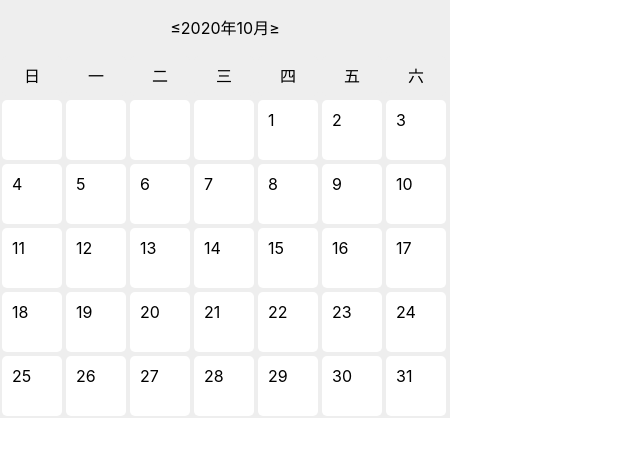
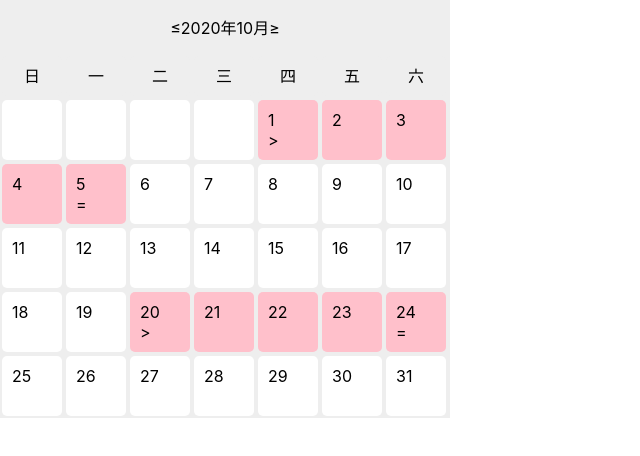
Before and after one commit to unnKoel/date-for-aunt, a React (Create React App) app: page / in a window 1280 px wide. Shown: the top 456 px of the page, without its empty margins (0-640 px from the left). Built offline with nearby package versions, Linux system fonts and the light colour scheme.

Commit message:
basely complete

```diff
--- a/src/App.js
+++ b/src/App.js
@@ -1,13 +1,9 @@
 import React from 'react';
 import './App.css';
-import Calender from './components/calendar';
+import AuntCalender from './components/aunt-calender';
 
 function App() {
-  return (
-    <div className="App">
-      <Calender />
-    </div>
-  );
+  return <AuntCalender />;
 }
 
 export default App;
--- /dev/null
+++ b/src/components/aunt-calender.js
@@ -0,0 +1,156 @@
+import React, {useState} from 'react';
+import Calender from './calendar';
+import {
+  getCurrentYear,
+  getCurrentMonth,
+  inOrdecreaseDate,
+  getDayNumbers,
+  isHistoryMonth,
+  getDaysBetween,
+  getDiffDate,
+} from '../utils';
+
+const now = new Date();
+
+const AuntCalender = ({
+  lastPeriodStart,
+  duration = 5,
+  cycle = 28,
+  periods,
+  onHistoryMonth = () => {},
+}) => {
+  // const [year, setYear] = useState(getCurrentYear());
+  // const [month, setMonth] = useState(getCurrentMonth());
+
+  const getBasePeriodStart = () => {
+    let basePeriodStart;
+    const predictStartDate = inOrdecreaseDate(lastPeriodStart, cycle);
+    if (predictStartDate.getTime() < now.getTime()) {
+      basePeriodStart = now;
+    } else {
+      basePeriodStart = lastPeriodStart;
+    }
+
+    return basePeriodStart;
+  };
+
+  const collectMonthStartPeriod = (startRemainder, monthStartDate) => {
+    if (startRemainder < duration) {
+      const periodDays = duration - startRemainder;
+      const endDate = inOrdecreaseDate(monthStartDate, periodDays);
+      return getDiffDate(monthStartDate, endDate);
+    }
+
+    return [];
+  };
+
+  const collectMonthEndPeriod = (
+    endRemainder,
+    monthStartDate,
+    monthDayNumbers
+  ) => {
+    if (endRemainder < duration) {
+      const periodDays = endRemainder;
+      const startDate = inOrdecreaseDate(
+        monthStartDate,
+        monthDayNumbers - periodDays
+      );
+      const endDate = inOrdecreaseDate(monthStartDate, monthDayNumbers);
+      return getDiffDate(startDate, endDate);
+    }
+
+    return [];
+  };
+
+  const collectDuringMonthPeriod = (
+    basePeriodStart,
+    endCycleAmount,
+    startCycleAmount
+  ) => {
+    const diffCycleAmount = endCycleAmount - startCycleAmount - 1;
+    const periods = [];
+
+    if (diffCycleAmount >= 1) {
+      let periodStart = inOrdecreaseDate(
+        basePeriodStart,
+        startCycleAmount * cycle
+      );
+
+      for (let i = 1; i < diffCycleAmount + 1; i++) {
+        periodStart = inOrdecreaseDate(periodStart, i * cycle);
+        const periodEnd = inOrdecreaseDate(periodStart, duration);
+        periods.push(getDiffDate(periodStart, periodEnd));
+      }
+    }
+
+    return periods;
+  };
+
+  // prdict peroids with month.
+  const predictPeriods = ({year, month}) => {
+    if (!lastPeriodStart) return;
+    const basePeriodStart = getBasePeriodStart();
+    const monthDayNumbers = getDayNumbers(year, month);
+    const monthStartDate = new Date(year, month - 1, 1);
+    const distanceWithStart = getDaysBetween(basePeriodStart, monthStartDate);
+    const distanceWithEnd = distanceWithStart + monthDayNumbers;
+    // compute the cycle number and remainder during month.
+    const startRemainder = distanceWithStart % cycle;
+    const startCycleAmount = parseInt(distanceWithStart / cycle);
+
+    const endRemainder = distanceWithEnd % cycle;
+    const endCycleAmount = parseInt(distanceWithEnd / cycle);
+
+    const monthStartPeriod = collectMonthStartPeriod(
+      startRemainder,
+      monthStartDate
+    );
+
+    const monthEndPeriod = collectMonthEndPeriod(
+      endRemainder,
+      monthStartDate,
+      monthDayNumbers
+    );
+
+    const duringMonethPeroids = collectDuringMonthPeriod(
+      basePeriodStart,
+      endCycleAmount,
+      startCycleAmount
+    );
+
+    return duringMonethPeroids.push(monthStartPeriod).push(monthEndPeriod);
+  };
+
+  const handleDaySelect = (no) => {
+    console.log(no);
+  };
+
+  const handleMonthChange = ({year, month}) => {
+    console.log(year, month);
+    const historyMonth = isHistoryMonth({year, month});
+    // if now or future month, then predict periods.
+    // other ways, then request real periods.
+    if (!historyMonth) {
+      predictPeriods({year, month});
+      return;
+    }
+    onHistoryMonth({year, month});
+  };
+
+  const highlights = [
+    {className: 'pink', group: [1, 2, 3, 4, 5]},
+    {className: 'pink', group: [20, 21, 22, 23, 24]},
+  ];
+
+  return (
+    <div className="App">
+      <Calender
+        onDaySelect={handleDaySelect}
+        onMonthChange={handleMonthChange}
+        highlights={highlights}
+      />
+    </div>
+  );
+};
+
+export default AuntCalender;
--- a/src/components/calendar.js
+++ b/src/components/calendar.js
@@ -7,7 +7,7 @@ import {
 } from '../utils';
 import './calender.css';
 
-const Calender = ({onDaySelect, highlights}) => {
+const Calender = ({onDaySelect, onMonthChange, highlights = []}) => {
   const [year, setYear] = useState(getCurrentYear());
   const [month, setMonth] = useState(getCurrentMonth());
 
@@ -16,23 +16,23 @@ const Calender = ({onDaySelect, highlights}) => {
   const weekDayForLastDay = getWeekDay(year, month, dayNumbers);
 
   const handlePrevMonth = () => {
-    const prevMonth = month - 1;
+    let prevMonth = month - 1;
     if (prevMonth < 1) {
       setYear((year) => year - 1);
-      setMonth(1);
-    } else {
-      setMonth(prevMonth);
+      prevMonth = 12;
     }
+    setMonth(prevMonth);
+    onMonthChange({year, month: prevMonth});
   };
 
   const handleNextMonth = () => {
-    const nextMonth = month + 1;
+    let nextMonth = month + 1;
     if (nextMonth > 12) {
       setYear((year) => year + 1);
-      setMonth(1);
-    } else {
-      setMonth(nextMonth);
+      nextMonth = 1;
     }
+    setMonth(nextMonth);
+    onMonthChange({year, month: nextMonth});
   };
 
   return (
@@ -47,6 +47,8 @@ const Calender = ({onDaySelect, highlights}) => {
         dayNumbers={dayNumbers}
         weekDayForFirstDay={weekDayForFirstDay}
         weekDayForLastDay={weekDayForLastDay}
+        onDaySelect={onDaySelect}
+        highlights={highlights}
       />
     </div>
   );
@@ -64,15 +66,58 @@ const CalenderHeader = ({year, month, onPrevMonth, onNextMonth}) => {
   );
 };
 
-const CalenderBody = ({dayNumbers, weekDayForFirstDay, weekDayForLastDay}) => {
+const CalenderBody = ({
+  dayNumbers,
+  weekDayForFirstDay,
+  weekDayForLastDay,
+  onDaySelect,
+  highlights,
+}) => {
+  const calDayPostion = (day, group) => {
+    let position = 'middle';
+    if (group[0] === day) {
+      position = 'start';
+    } else if (group[group.length - 1] === day) {
+      position = 'end';
+    }
+
+    return position;
+  };
+
+  const calDayStatus = useCallback((day, highlights) => {
+    for (let i = 0; i < highlights.length; i++) {
+      const {group = [], className = ''} = highlights[i];
+      if (group.includes(day)) {
+        return {
+          no: day,
+          className: className,
+          position: calDayPostion(day, group),
+        };
+      }
+    }
+
+    return {
+      no: day,
+    };
+  }, []);
+
   const fillinList = useCallback(() => {
     const list = Array(weekDayForFirstDay).fill({});
+
     for (let i = 1; i <= dayNumbers; i++) {
-      list.push({no: i});
+      list.push(calDayStatus(i, highlights));
     }
 
+    console.log(list);
+
     return list.concat(Array(6 - weekDayForLastDay).fill({}));
-  }, [dayNumbers, weekDayForFirstDay, weekDayForLastDay]);
+  }, [
+    calDayStatus,
+    dayNumbers,
+    highlights,
+    weekDayForFirstDay,
+    weekDayForLastDay,
+  ]);
 
   const [list, setList] = useState([]);
   const weekdayNames = ['日', '一', '二', '三', '四', '五', '六'];
@@ -82,6 +127,12 @@ const CalenderBody = ({dayNumbers, weekDayForFirstDay, weekDayForLastDay}) => {
     setList(fillList);
   }, [fillinList]);
 
+  const handleDayClick = (no) => (e) => {
+    if (no) {
+      onDaySelect(no);
+    }
+  };
+
   return (
     <div>
       <div className="container">
@@ -90,8 +141,13 @@ const CalenderBody = ({dayNumbers, weekDayForFirstDay, weekDayForLastDay}) => {
         ))}
       </div>
       <div className="container">
-        {list.map(({no, className}) => (
-          <div className={`item ${className}`}>{no || ''}</div>
+        {list.map(({no, className, position}) => (
+          <div className={`item ${className}`} onClick={handleDayClick(no)}>
+            <div>{no || ''}</div>
+            <div>
+              {position === 'start' ? '>' : position === 'end' ? '=' : ''}
+            </div>
+          </div>
         ))}
       </div>
     </div>
--- a/src/components/calender.css
+++ b/src/components/calender.css
@@ -14,6 +14,7 @@
 
 .calender .container .item {
   box-sizing: border-box;
+  cursor: pointer;
   width: 60px;
   height: 60px;
   margin: 2px;
@@ -24,6 +25,10 @@
   padding: 10px;
 }
 
+.calender .container .item.pink {
+  background-color: pink;
+}
+
 .calender .container .item-text {
   background-color: #eee;
   height: auto;
--- a/src/utils.js
+++ b/src/utils.js
@@ -5,4 +5,88 @@ const getDayNumbers = (year, month) => new Date(year, month, 0).getDate();
 const getWeekDay = (year, month, day) =>
   new Date(year, month - 1, day).getDay();
 
-export {getCurrentYear, getCurrentMonth, getDayNumbers, getWeekDay};
+/**
+ **datestr:形如‘2017-06-12’的字符串
+ **return Date 对象
+ **/
+function getDate(datestr) {
+  var temp = datestr.split('-');
+  if (temp[1] === '01') {
+    temp[0] = parseInt(temp[0], 10) - 1;
+    temp[1] = '12';
+  } else {
+    temp[1] = parseInt(temp[1], 10) - 1;
+  }
+  //new Date()的月份入参实际都是当前值-1
+  var date = new Date(temp[0], temp[1], temp[2]);
+  return date;
+}
+/**
+ ***获取两个日期间的所有日期
+ ***默认start<end
+ **/
+function getDiffDate(start, end) {
+  var startTime = start;
+  var endTime = end;
+  var dateArr = [];
+  while (endTime.getTime() - startTime.getTime() > 0) {
+    var year = startTime.getFullYear();
+    var month =
+      (startTime.getMonth() + 1).toString().length === 1
+        ? '0' + (parseInt(startTime.getMonth().toString(), 10) + 1)
+        : startTime.getMonth() + 1;
+    var day =
+      startTime.getDate().toString().length === 1
+        ? '0' + startTime.getDate()
+        : startTime.getDate();
+    dateArr.push({year, month, day});
+    startTime.setDate(startTime.getDate() + 1);
+  }
+  return dateArr;
+}
+
+function inOrdecreaseDate(date, addDayCount) {
+  var dd = new Date();
+  dd.setDate(date.getDate() + addDayCount);
+  return dd;
+}
+
+function formatDate(date) {
+  var y = date.getFullYear();
+  var m =
+    date.getMonth() + 1 < 10
+      ? '0' + (date.getMonth() + 1)
+      : date.getMonth() + 1;
+  var d = date.getDate() < 10 ? '0' + date.getDate() : date.getDate();
+
+  return y + '-' + m + '-' + d;
+}
+
+function isHistoryMonth({year, month}) {
+  const now = new Date();
+  const currentYear = now.getFullYear();
+  const currentMonth = now.getMonth() + 1;
+  if (year < currentYear || (year === currentYear && month < currentMonth)) {
+    return true;
+  }
+
+  return false;
+}
+
+function getDaysBetween(startDate, endDate) {
+  var days = (endDate - startDate) / (1 * 24 * 60 * 60 * 1000);
+  return days;
+}
+
+export {
+  getCurrentYear,
+  getCurrentMonth,
+  getDayNumbers,
+  getWeekDay,
+  getDiffDate,
+  getDate,
+  inOrdecreaseDate,
+  formatDate,
+  isHistoryMonth,
+  getDaysBetween,
+};
```
